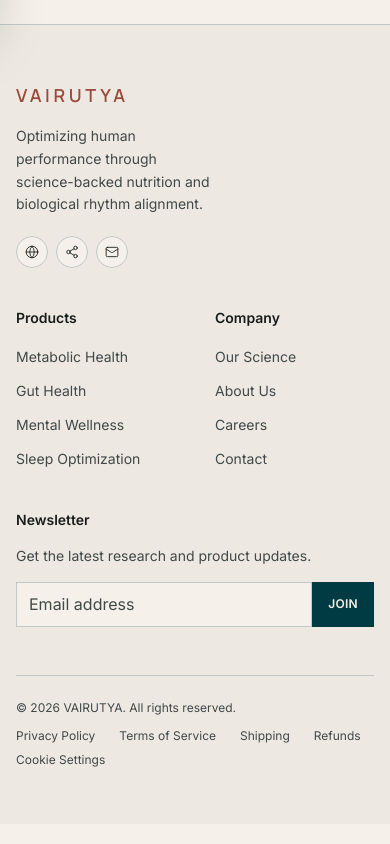
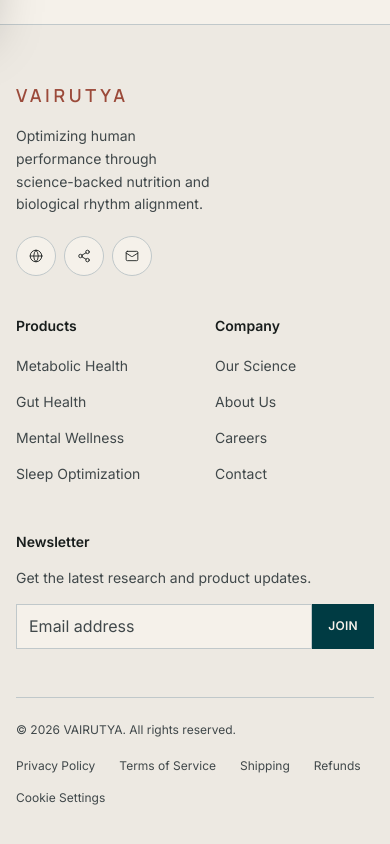
Before and after one commit to Healthy-riddhi/vairutya, a Next.js app: page /en/login in a window 390 px wide. Shown: the part 820-1664 px from the top of the page. Built offline with nearby package versions, Linux system fonts and the light colour scheme; no server answers.

Commit message:
Mobile polish: larger tap targets, readable card text

```diff
--- a/src/app/[locale]/contact/ContactClient.tsx
+++ b/src/app/[locale]/contact/ContactClient.tsx
@@ -46,14 +46,14 @@ export function ContactClient({ details }: { details: BusinessDetails }) {
             <Mail size={20} strokeWidth={1.75} className="mt-0.5 shrink-0 text-teal" />
             <div>
               <p className="mb-0.5 font-display text-sm font-bold text-ink">{t("email")}</p>
-              <a href={`mailto:${details.email}`} className="text-sm text-ink-muted hover:text-teal">{details.email}</a>
+              <a href={`mailto:${details.email}`} className="inline-block py-2 text-sm text-ink-muted hover:text-teal">{details.email}</a>
             </div>
           </div>
           <div className="flex items-start gap-3.5">
             <Phone size={20} strokeWidth={1.75} className="mt-0.5 shrink-0 text-teal" />
             <div>
               <p className="mb-0.5 font-display text-sm font-bold text-ink">{t("phone")}</p>
-              <a href={`tel:${details.phone.replace(/[^+\d]/g, "")}`} className="text-sm text-ink-muted hover:text-teal">{details.phone}</a>
+              <a href={`tel:${details.phone.replace(/[^+\d]/g, "")}`} className="inline-block py-2 text-sm text-ink-muted hover:text-teal">{details.phone}</a>
             </div>
           </div>
           <div className="flex items-start gap-3.5">
--- a/src/app/[locale]/quiz/[slug]/QuizClient.tsx
+++ b/src/app/[locale]/quiz/[slug]/QuizClient.tsx
@@ -13,7 +13,7 @@ export function QuizClient({ quiz }: { quiz: Quiz }) {
 
   return (
     <div className="relative flex min-h-[calc(100vh-64px)] flex-col items-center justify-center px-5 py-10">
-      <button type="button" onClick={close} aria-label={t("close")} className="absolute right-6 top-5 text-ink-muted transition-colors hover:text-ink">
+      <button type="button" onClick={close} aria-label={t("close")} className="absolute right-3 top-2 p-3 text-ink-muted transition-colors hover:text-ink">
         <X size={28} strokeWidth={1.75} />
       </button>
       <QuizRunner quiz={quiz} onClose={close} />
--- a/src/components/consultation/CalendarPicker.tsx
+++ b/src/components/consultation/CalendarPicker.tsx
@@ -51,18 +51,18 @@ export function CalendarPicker({
   return (
     <div className="mb-10 max-w-[380px] rounded-2xl border border-line bg-white p-5">
       <div className="mb-4 flex items-center justify-between">
-        <button type="button" disabled={!canPrev} onClick={() => onMonthChange(new Date(year, mon - 1, 1))} className="p-1 text-ink-muted hover:text-teal disabled:opacity-30" aria-label={t("prevMonth")}>
+        <button type="button" disabled={!canPrev} onClick={() => onMonthChange(new Date(year, mon - 1, 1))} className="p-2.5 text-ink-muted hover:text-teal disabled:opacity-30" aria-label={t("prevMonth")}>
           <ChevronLeft size={20} strokeWidth={2} />
         </button>
         <span className="font-display text-[15px] font-bold capitalize text-ink">{monthLabel}</span>
-        <button type="button" disabled={!canNext} onClick={() => onMonthChange(new Date(year, mon + 1, 1))} className="p-1 text-ink-muted hover:text-teal disabled:opacity-30" aria-label={t("nextMonth")}>
+        <button type="button" disabled={!canNext} onClick={() => onMonthChange(new Date(year, mon + 1, 1))} className="p-2.5 text-ink-muted hover:text-teal disabled:opacity-30" aria-label={t("nextMonth")}>
           <ChevronRight size={20} strokeWidth={2} />
         </button>
       </div>
 
       <div className="mb-2 grid grid-cols-7">
         {dayNames.map((d) => (
-          <div key={d} className="py-1 text-center text-[11px] font-semibold capitalize tracking-[0.05em] text-ink-muted">{d}</div>
+          <div key={d} className="py-1 text-center text-xs font-semibold capitalize tracking-[0.05em] text-ink-muted">{d}</div>
         ))}
       </div>
 
--- a/src/components/home/HeroCarousel.tsx
+++ b/src/components/home/HeroCarousel.tsx
@@ -167,7 +167,7 @@ export function HeroCarousel({ slides: cmsSlides = [] }: { slides?: HeroSlide[]
                   onClick={() => goTo(i)}
                   aria-label={t("goToSlide", { n: i + 1 })}
                   aria-current={isActive}
-                  className={`pointer-events-auto shrink-0 rounded-full transition-all duration-300 ${
+                  className={`pointer-events-auto relative shrink-0 rounded-full transition-all duration-300 before:absolute before:-inset-x-1 before:-inset-y-3 before:content-[''] ${
                     isActive
                       ? "h-2.5 w-7 bg-white"
                       : isEdgePeek
--- a/src/components/layout/Footer.tsx
+++ b/src/components/layout/Footer.tsx
@@ -19,7 +19,7 @@ export async function Footer() {
                 <a
                   key={i}
                   href="#"
-                  className="flex h-8 w-8 items-center justify-center rounded-full border border-line bg-cream text-ink hover:text-teal hover:border-teal transition-colors"
+                  className="flex h-10 w-10 items-center justify-center rounded-full border border-line bg-cream text-ink hover:text-teal hover:border-teal transition-colors"
                   aria-label={t("social")}
                 >
                   <Icon size={14} strokeWidth={1.5} />
@@ -30,10 +30,10 @@ export async function Footer() {
 
           <div>
             <p className="font-semibold text-sm text-ink">{t("products")}</p>
-            <ul className="mt-4 space-y-2.5">
+            <ul className="mt-3">
               {footerProductLinks.map((item) => (
                 <li key={item.href}>
-                  <Link href={item.href} className="text-sm text-ink-muted hover:text-teal transition-colors">
+                  <Link href={item.href} className="inline-block py-2 text-sm text-ink-muted hover:text-teal transition-colors">
                     {t(`links.${item.key}`)}
                   </Link>
                 </li>
@@ -43,10 +43,10 @@ export async function Footer() {
 
           <div>
             <p className="font-semibold text-sm text-ink">{t("company")}</p>
-            <ul className="mt-4 space-y-2.5">
+            <ul className="mt-3">
               {footerCompanyLinks.map((item) => (
                 <li key={item.href}>
-                  <Link href={item.href} className="text-sm text-ink-muted hover:text-teal transition-colors">
+                  <Link href={item.href} className="inline-block py-2 text-sm text-ink-muted hover:text-teal transition-colors">
                     {t(`links.${item.key}`)}
                   </Link>
                 </li>
@@ -65,12 +65,12 @@ export async function Footer() {
           <p>
             © {new Date().getFullYear()} VAIRUTYA. {t("rights")}
           </p>
-          <div className="flex flex-wrap gap-x-6 gap-y-2">
-            <Link href="/privacy" className="hover:text-teal transition-colors">{t("privacy")}</Link>
-            <Link href="/terms" className="hover:text-teal transition-colors">{t("terms")}</Link>
-            <Link href="/shipping" className="hover:text-teal transition-colors">{t("shipping")}</Link>
-            <Link href="/refund-policy" className="hover:text-teal transition-colors">{t("refunds")}</Link>
-            <Link href="/cookies" className="hover:text-teal transition-colors">{t("cookies")}</Link>
+          <div className="flex flex-wrap gap-x-6">
+            <Link href="/privacy" className="inline-block py-2 hover:text-teal transition-colors">{t("privacy")}</Link>
+            <Link href="/terms" className="inline-block py-2 hover:text-teal transition-colors">{t("terms")}</Link>
+            <Link href="/shipping" className="inline-block py-2 hover:text-teal transition-colors">{t("shipping")}</Link>
+            <Link href="/refund-policy" className="inline-block py-2 hover:text-teal transition-colors">{t("refunds")}</Link>
+            <Link href="/cookies" className="inline-block py-2 hover:text-teal transition-colors">{t("cookies")}</Link>
           </div>
         </div>
       </div>
--- a/src/components/recipes/RecipeBook.tsx
+++ b/src/components/recipes/RecipeBook.tsx
@@ -324,7 +324,7 @@ function WritePage({ recipe, index }: { recipe: Recipe; index: number }) {
           </span>
           <Link
             href={`/recipes/${recipe.slug}`}
-            className="rv pg-cta flex w-fit items-center gap-2 border-b border-teal pb-1 text-teal"
+            className="rv pg-cta relative flex w-fit items-center gap-2 border-b border-teal pb-1 text-teal before:absolute before:-inset-y-3 before:inset-x-0 before:content-['']"
             style={rv(5)}
           >
             <span className="text-xs font-semibold uppercase tracking-[0.1em]">
```
Also changed, not shown: src/app/[locale]/login/LoginForm.tsx (+4 -4 lines), src/components/ui/ShopCard.tsx (+4 -4 lines).
